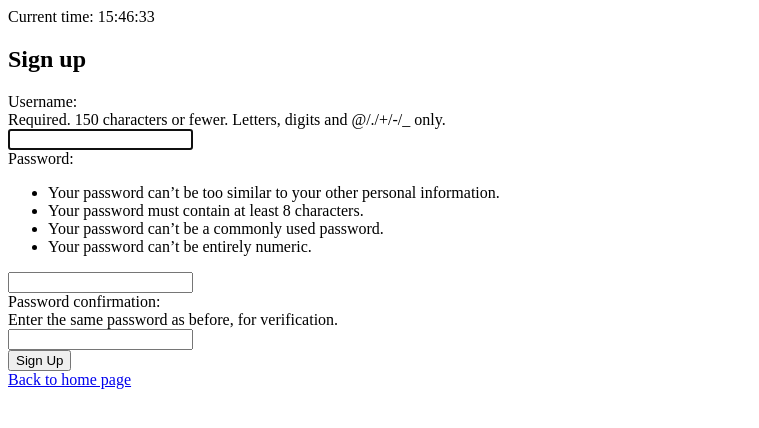
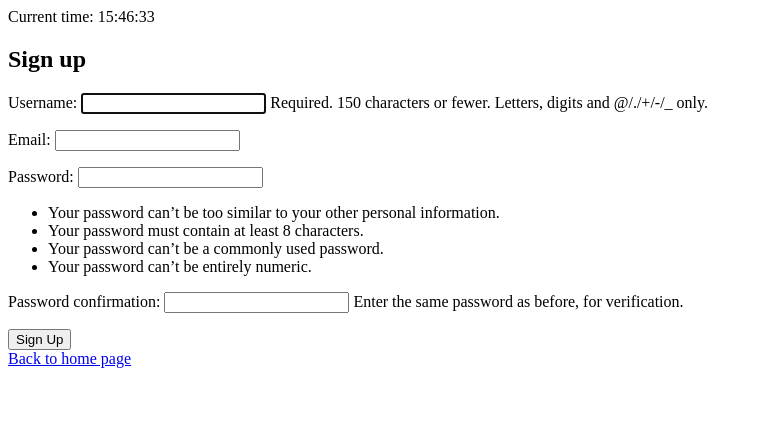
Before and after one commit to rpessi/CSB-Project-I, a Django app: page /accounts/signup/ in a window 1280 px wide. Shown: the top 428 px of the page, without its empty margins (0-759 px from the left). Run offline with Django 5.2, Linux system fonts and the light colour scheme.

Commit message:
Add email field to signup form

```diff
--- /dev/null
+++ b/accounts/forms.py
@@ -0,0 +1,10 @@
+from django import forms
+from django.contrib.auth.forms import UserCreationForm
+from django.contrib.auth.models import User
+
+class SignUpForm(UserCreationForm):
+    email = forms.EmailField(required=True)
+
+    class Meta:
+        model = User
+        fields = ("username", "email", "password1", "password2")
--- a/accounts/views.py
+++ b/accounts/views.py
@@ -1,11 +1,11 @@
 from django.shortcuts import render
 
-from django.contrib.auth.forms import UserCreationForm
 from django.urls import reverse_lazy
 from django.views.generic import CreateView
+from .forms import SignUpForm
 
 
 class SignUpView(CreateView):
-    form_class = UserCreationForm
+    form_class = SignUpForm
     success_url = reverse_lazy("login")
     template_name = "registration/signup.html"
--- a/templates/home.html
+++ b/templates/home.html
@@ -15,5 +15,6 @@
     <p>You are not logged in</p>
     <p><a href="{% url 'password_reset' %}">Password Reset</a></p>
     <p><a href="{% url 'login' %}">Log In</a></p>
+    <p><a href="{% url 'signup' %}">Sign Up</a></p>
   {% endif %}
 {% endblock %}
--- a/templates/registration/signup.html
+++ b/templates/registration/signup.html
@@ -6,7 +6,7 @@
   <h2>Sign up</h2>
   <form method="post">
     {% csrf_token %}
-    {{ form }}
+    {{ form.as_p }}
     <button type="submit">Sign Up</button>
   </form>
 {% endblock %}
```
Also changed, not shown: db.sqlite3.
